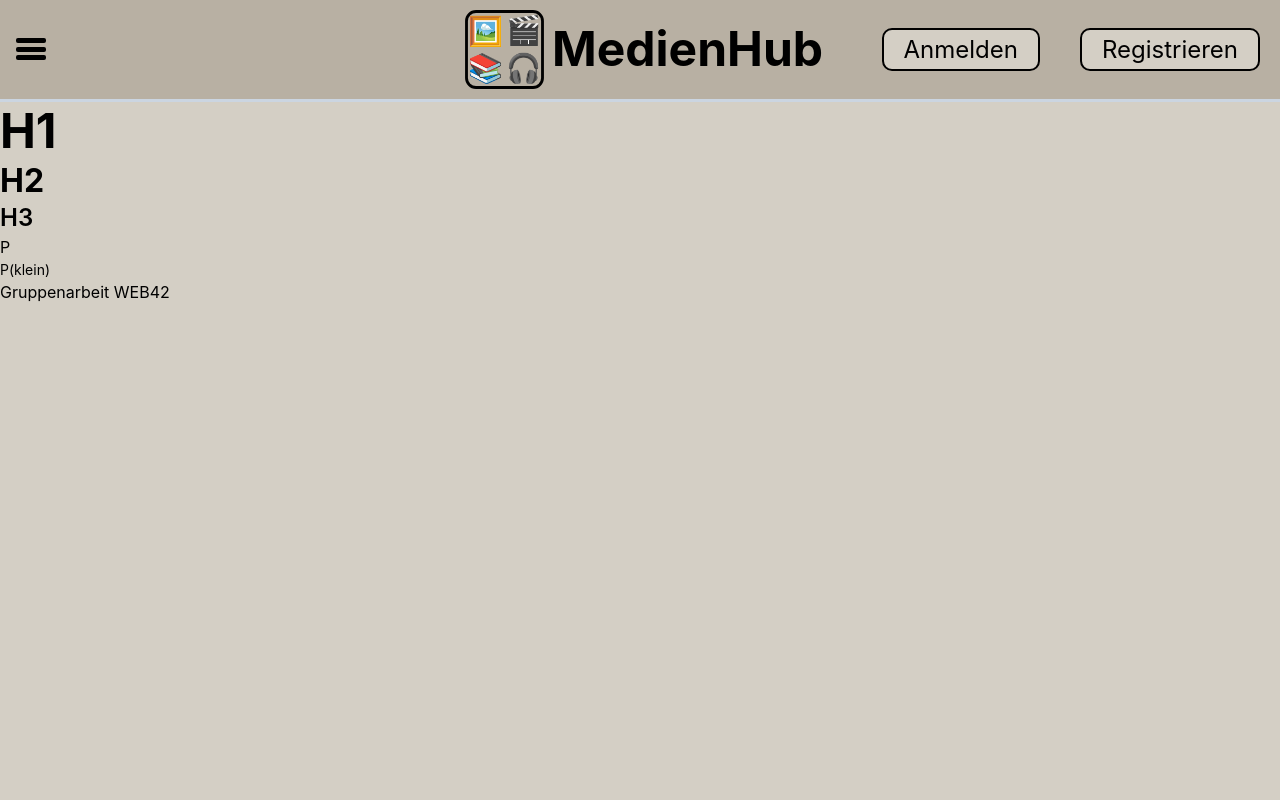
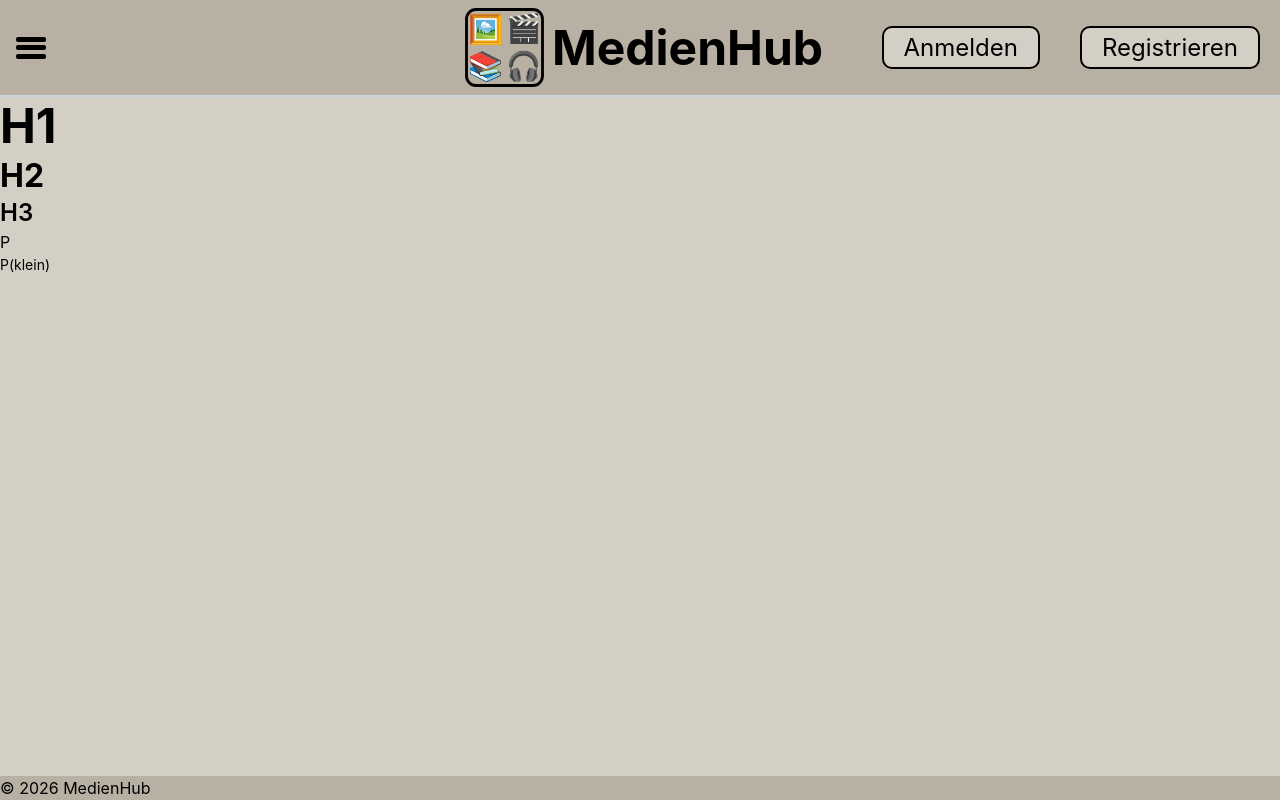
Before and after one commit to ben-pren/mediendatenbank, a PHP site: page / in a window 1280 px wide. Run offline with PHP 8.4, Linux system fonts and the light colour scheme.

Commit message:
Grundlegenden footer erstellt. Korrektur von falschen Referenzen. Anpassungen von CSS.

```diff
--- a/public/css/style.css
+++ b/public/css/style.css
@@ -1,3 +1,9 @@
+/* Reset von Standard-Margin und -Padding ===================================*/
+*{
+	margin: 0;
+	padding: 0;
+}
+
 /* Globale Variablen ========================================================*/
 :root {
 	--primary_1: #D4CFC5;
@@ -14,15 +20,7 @@
 	--font_color: black;
 }
 
-/*setzt alle margin und padding auf 0 für bessere Kontrolle über Layout======*/
-*{
-  margin: 0;
-  padding: 0;
-}
-
-
-/* CSS-Styling für die Schriftarten =========================================*/
-
+/* Styling der Schriftarten =================================================*/
 html {
 	font-family: var(--font);
 }
@@ -62,80 +60,23 @@ p {
 	line-height: 1.5;
 }
 
-/* CSS-Styling für den Hauptbereich =========================================*/
+/* Styling des Seitenlayouts ================================================*/
 body {
+	display: flex;
+	flex-direction: column;
+	min-height: 100vh;
 	background-color: var(--primary_1);
 }
 
-
-/* CSS-Styling für den Hauptbereich von gallery.php =========================*/
-.media_details {
+/* Styling der Kopfzeile ====================================================*/
+header {
 	display: flex;
 	flex-direction: row;
-}
-
-.media {
-	max-width: 40%;
-	border: solid;
-}
-
-.media_details table {
-	display: block;
-	margin-left: 20px;
-	width: 40%;
-}
-
-.media_options {
-	display: flex;
-	flex-direction: row;
-	justify-content: flex-end;
-	align-items: flex-start;
-	width: 20%;
-}
-
-.options {
-	width: 50px;
-}
-
-.options:hover {
-	background-color: var(--neutral_2);
-}
-
-/* CSS-Styling für den Hauptbereich von media_list.php ======================*/
-.media_list {
-	max-width: 30%;
-}
-
-.media_list li:hover {
-	background-color: var(--neutral_2);
-}
-
-.list_item {
-	display: flex;
-	align-items: center;
-}
-
-.media_list img {
-	max-width: 10%;
-}
-
-.media_list a {
-	display: flex;
-	align-items: center;
-	padding: 5px;
-	text-decoration: none;
-	color: black;
-}
-
-/* CSS-Styling für die Kopfzeile ============================================*/
-header {
-	background-color: var(--primary_2);
-	width: 100%;
-	height: 100px;
-	display: flex;
-	flex-direction: row;
+	position: sticky;
+	top: 0;
 	justify-content: space-between;
 	align-items: center;
+	background-color: var(--primary_2);
 	border-bottom: 2px solid var(--neutral_2);
 }
 
@@ -231,7 +172,7 @@ img[class="header_user"] {
 	font-size: 16px;
 	border: 2px solid black;
 	border-radius: 10px;
-    padding: 5px 5px;
+	padding: 5px 5px;
 	cursor: pointer;
 	transition: 0.3s;
 }
@@ -249,8 +190,8 @@ img[class="header_user"] {
 	font-size: 24px;
 	border: 2px solid black;
 	border-radius: 10px;
-    padding: 5px 20px;
-    margin: 0 20px;
+	padding: 5px 20px;
+	margin: 0 20px;
 	cursor: pointer;
 	transition: 0.3s;
 }
@@ -265,3 +206,93 @@ img[class="header_user"] {
 	margin-left: 128px;
 	top: 28px;
 }
+
+/* Styling des Seiteninhalts ================================================*/
+section {
+	flex: 1;
+}
+
+/* Styling der Fusszeile ====================================================*/
+footer {
+	background-color: var(--primary_2);
+}
+
+/* Styling von dashboard.php ================================================*/
+
+/* Styling von gallery.php ==================================================*/
+.media_details {
+	display: flex;
+	flex-direction: row;
+}
+
+.media {
+	max-width: 40%;
+	border: solid;
+}
+
+.media_details table {
+	display: block;
+	margin-left: 20px;
+	width: 40%;
+}
+
+.media_options {
+	display: flex;
+	flex-direction: row;
+	justify-content: flex-end;
+	align-items: flex-start;
+	width: 20%;
+}
+
+.options {
+	width: 50px;
+}
+
+.options:hover {
+	background-color: var(--neutral_2);
+}
+
+/* Styling von login.php ====================================================*/
+
+/* Styling von logout.php ===================================================*/
+
+/* Styling von media_delete.php =============================================*/
+
+/* Styling von media_edit.php ===============================================*/
+
+/* Styling von media_list.php ===============================================*/
+.media_list {
+	max-width: 30%;
+}
+
+.media_list li:hover {
+	background-color: var(--neutral_2);
+}
+
+.media_list a {
+	display: flex;
+	flex-direction: row;
+	align-items: center;
+	padding: 5px;
+	text-decoration: none;
+	color: black;
+}
+
+.media_list img {
+	max-width: 10%;
+	margin-right: auto;
+}
+
+/* Styling von media_search.php =============================================*/
+
+/* Styling von media_upload.php =============================================*/
+
+/* Styling von signup.php ===================================================*/
+
+/* Styling von tags.php =====================================================*/
+
+/* Styling von user_create.php ==============================================*/
+
+/* Styling von user_edit.php ================================================*/
+
+/* Styling von user_list.php ================================================*/
--- a/public/index.php
+++ b/public/index.php
@@ -5,12 +5,13 @@
 	<meta charset="utf-8">
 	<meta name="viewport" content="width=device-width, initial-scale=1">
 	<title>Mediendatenbank</title>
-	<link rel="stylesheet" type="text/css" href="/public/css/style.css">
+	<link rel="stylesheet" type="text/css" href="css/style.css">
 </head>
 <body>
 	<header>
 		<?php include  __DIR__ . '/../src/includes/header.php'; ?>
 	</header>
+
 	<section>
 		<h1>H1</h1>
 		<h2>H2</h2>
@@ -18,8 +19,9 @@
 		<p>P</p>
 		<p class="small">P(klein)</p>
 	</section>
+
 	<footer>
-		<p>Gruppenarbeit WEB42</p>
+		<?php include  __DIR__ . '/../src/includes/footer.php'; ?>
 	</footer>
 </body>
 </html>
--- a/src/includes/footer.php
+++ b/src/includes/footer.php
@@ -0,0 +1 @@
+<p>&copy; 2026 MedienHub</p>
--- a/src/includes/header.php
+++ b/src/includes/header.php
@@ -17,7 +17,6 @@ if (isset($_POST['abmelden'])) {
 $showlogin = isset($_SESSION['NutzerID']);
 ?>
 
-<header>
 <nav class="dropdown_menu" id="menu">
 	<!-- Button zum ausklappen von Menü -->
 	<button type="button" class="menu_button" onclick="toggle_menu()">
@@ -68,7 +67,7 @@ $showlogin = isset($_SESSION['NutzerID']);
 		</form>
 	</div>
 <?php }?>
-</header>
+
 
 <script type="text/javascript">
 	// Burger-Menue ausklappen
--- a/src/pages/login.php
+++ b/src/pages/login.php
@@ -48,7 +48,6 @@ if ($_SERVER["REQUEST_METHOD"] == "POST") {
 	<link rel="stylesheet" type="text/css" href="../../public/css/style.css">
 </head>
 <body>
-
 	<header>
 		<?php include __DIR__ . '/../includes/header.php'; ?>
 	</header>
@@ -79,8 +78,7 @@ if ($_SERVER["REQUEST_METHOD"] == "POST") {
 	</section>
 
 	<footer>
-		<p>Gruppenarbeit WEB42</p>
+		<?php include  __DIR__ . '/../src/includes/footer.php'; ?>
 	</footer>
-
 </body>
 </html>
--- a/src/pages/media_upload.php
+++ b/src/pages/media_upload.php
@@ -180,5 +180,8 @@ $anzeige = isset($_SESSION['temp_uploads']) && !empty($_SESSION['temp_uploads'])
 
 </main>
 
+<footer>
+    <?php include  __DIR__ . '/../src/includes/footer.php'; ?>
+</footer>
 </body>
 </html>
```
Also changed, not shown: src/pages/dashboard.php (+9 -4 lines), src/pages/gallery.php (+8 -7 lines), src/pages/media_list.php (+5 -4 lines). Lines whose indentation alone changed are shown as unchanged.
